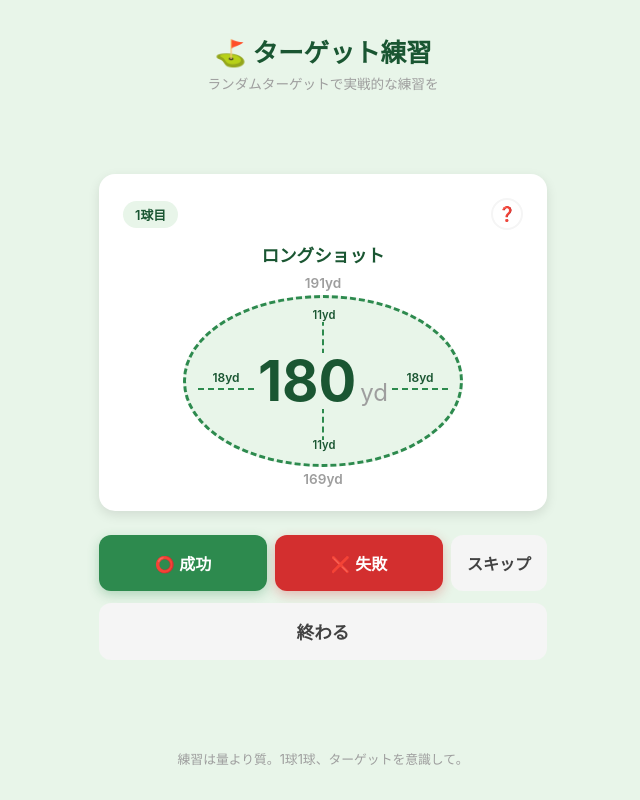
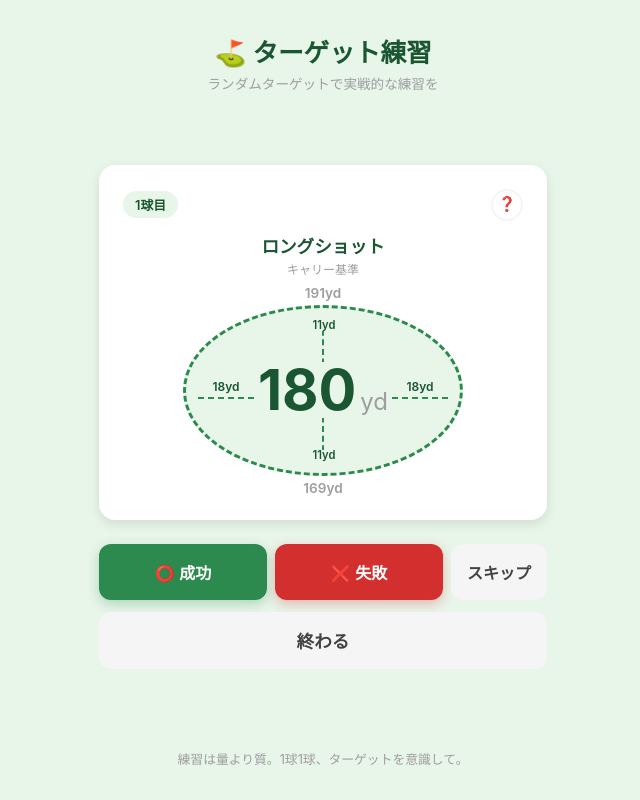
Before and after one commit to openjny/golf-driving-range-helper, a React (Vite) app: page / in a window 1280 px wide. Both pictures are taken after a click on the button "スタート". Shown: the whole page, without its empty margins (317-957 px from the left). Built offline with nearby package versions, Linux system fonts and the light colour scheme.

Commit message:
UI: ターゲット名の下に「キャリー基準」ラベルを追加

```diff
--- a/src/App.css
+++ b/src/App.css
@@ -110,8 +110,14 @@
 .target-name {
   font-size: 1.1rem;
   color: var(--green-dark);
+  margin-bottom: 2px;
+  font-weight: 600;
+}
+
+.target-basis {
+  font-size: 0.75rem;
+  color: var(--gray-mid);
   margin-bottom: 8px;
-  font-weight: 600;
 }
 
 .target-distance {
--- a/src/App.tsx
+++ b/src/App.tsx
@@ -87,6 +87,7 @@ function App() {
             <h2 className="target-name" data-testid="target-name">
               {target.name}
             </h2>
+            <p className="target-basis">キャリー基準</p>
 
             <div className="target-zone" data-testid="target-zone">
               <div className="ellipse-far" data-testid="target-depth">
```
